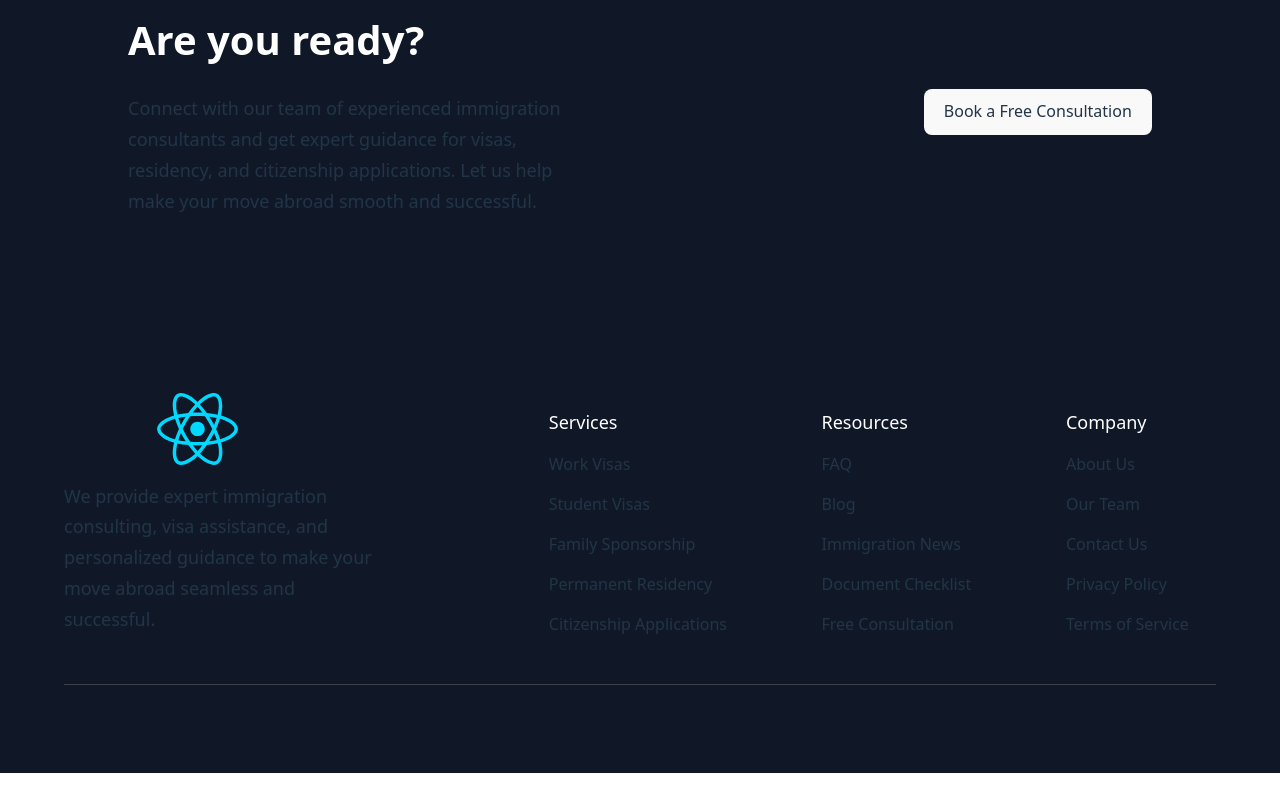
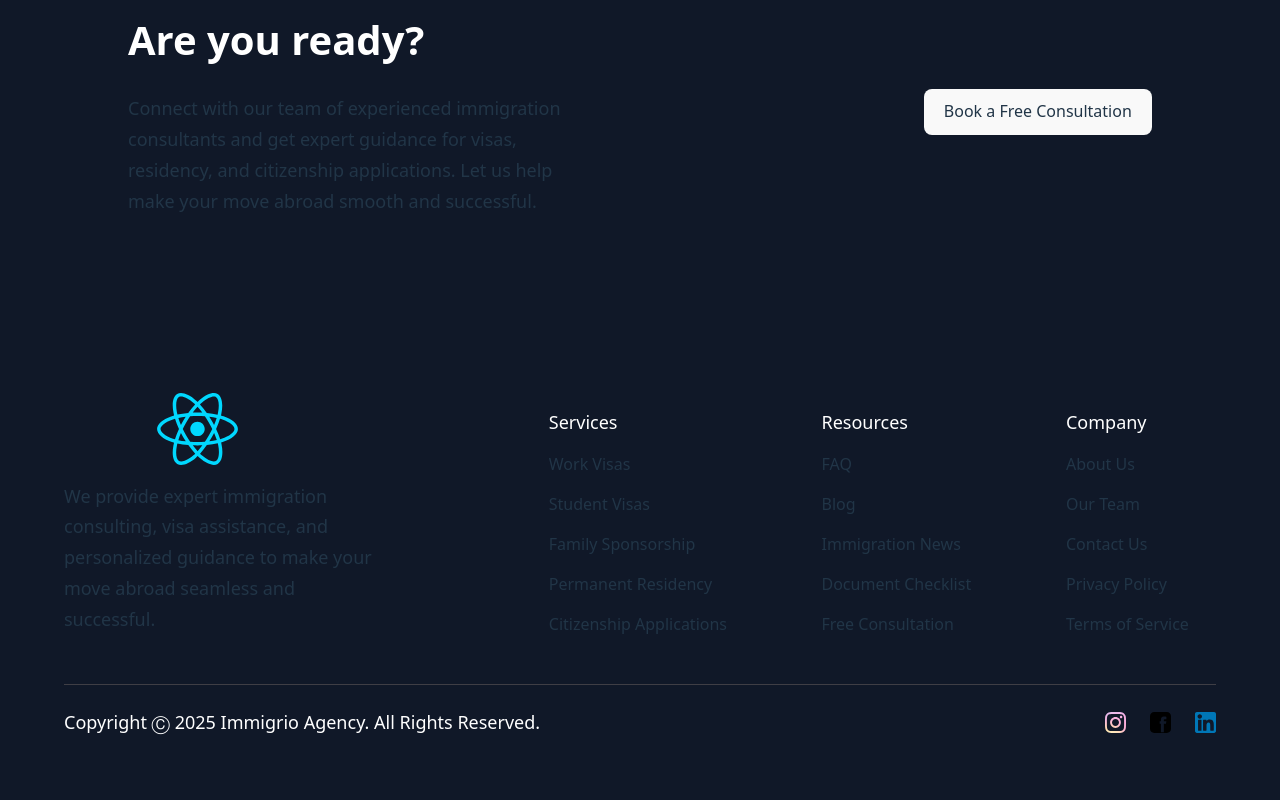
Before and after one commit to mosioc/singlepage-website-immigrio, a React (Vite) app: page / in a window 1280 px wide. Shown: the part 3712-4512 px from the top of the page. Before the commit the page ends 4485 px from the top, so only its background shows below. Built offline with nearby package versions, Linux system fonts and the light colour scheme.

Commit message:
implement copyright and social media secion issue #6

```diff
--- a/src/components/Footer.tsx
+++ b/src/components/Footer.tsx
@@ -46,7 +46,23 @@ const Footer: React.FC = () => {
 
       {/* copyright + social media */}
       <div className="w-full flex justify-between items-center md:flex-row flex-col pt-6 border-t-[1px] border-t-[#3F3E45]">
-        <div className="flex flex-row md:mt-0 mt-6"></div>
+        <p className="font-poppins font-normal text-center text-[18px] leading-[27px] text-white">
+          Copyright Ⓒ {new Date().getFullYear()} Immigrio Agency. All Rights Reserved.
+        </p>
+
+        <div className="flex flex-row md:mt-0 mt-6">
+          {socialMedia.map((social, index) => (
+            <img
+              key={social.id}
+              src={social.icon}
+              alt={social.id}
+              className={`w-[21px] h-[21px] object-contain cursor-pointer ${
+                index !== socialMedia.length - 1 ? 'mr-6' : 'mr-0'
+              }`}
+              onClick={() => window.open(social.link, '_blank')}
+            />
+          ))}
+        </div>
       </div>
     </section>
   );
```
